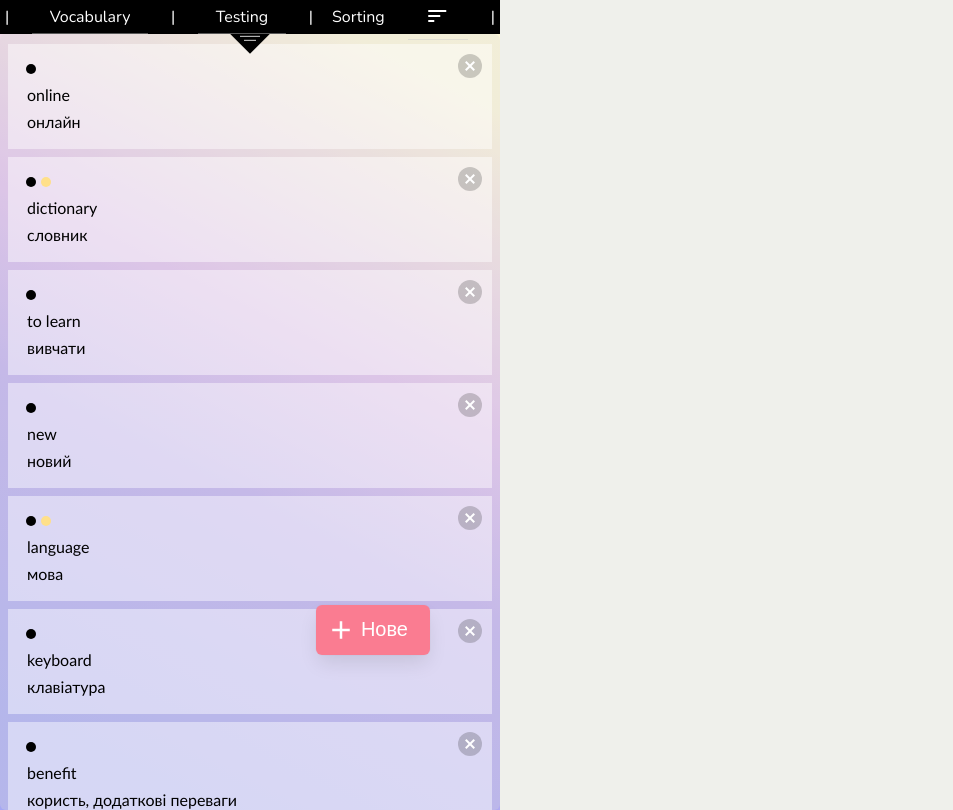
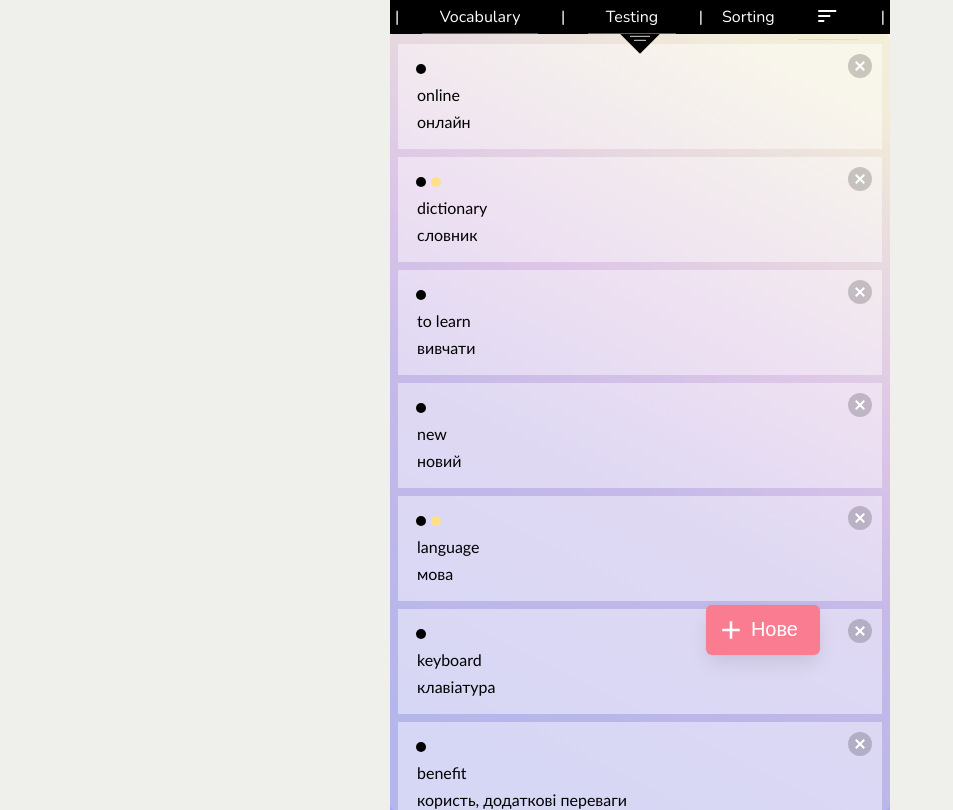
Before and after one commit to hustle2live/Vocabulary-App, a React (Create React App) app: page /#/ in a window 1280 px wide. Shown: the whole page, without its empty margins (0-953 px from the left). Built offline with nearby package versions, Linux system fonts and the light colour scheme.

Commit message:
moderate styles

```diff
--- a/src/App.jsx
+++ b/src/App.jsx
@@ -8,6 +8,7 @@ import { TestLogic as Test } from './components/TestLogic/TestLogic';
 import { Header } from './components/Header/Header';
 
 import styles from './styles/styles.module.scss';
+
 import './styles/my-styles.bulma.scss';
 
 const App = () => (
--- a/src/styles/styles.module.scss
+++ b/src/styles/styles.module.scss
@@ -5,7 +5,7 @@ body {
    -webkit-font-smoothing: antialiased;
    -moz-osx-font-smoothing: grayscale;
    color: global.$text-secondary;
-   margin: 0 auto;
+   margin: 0 auto !important;
    max-width: 500px;
 }
 
```
Also changed, not shown: 2 other files (tests, documents, lock files or other folders).
